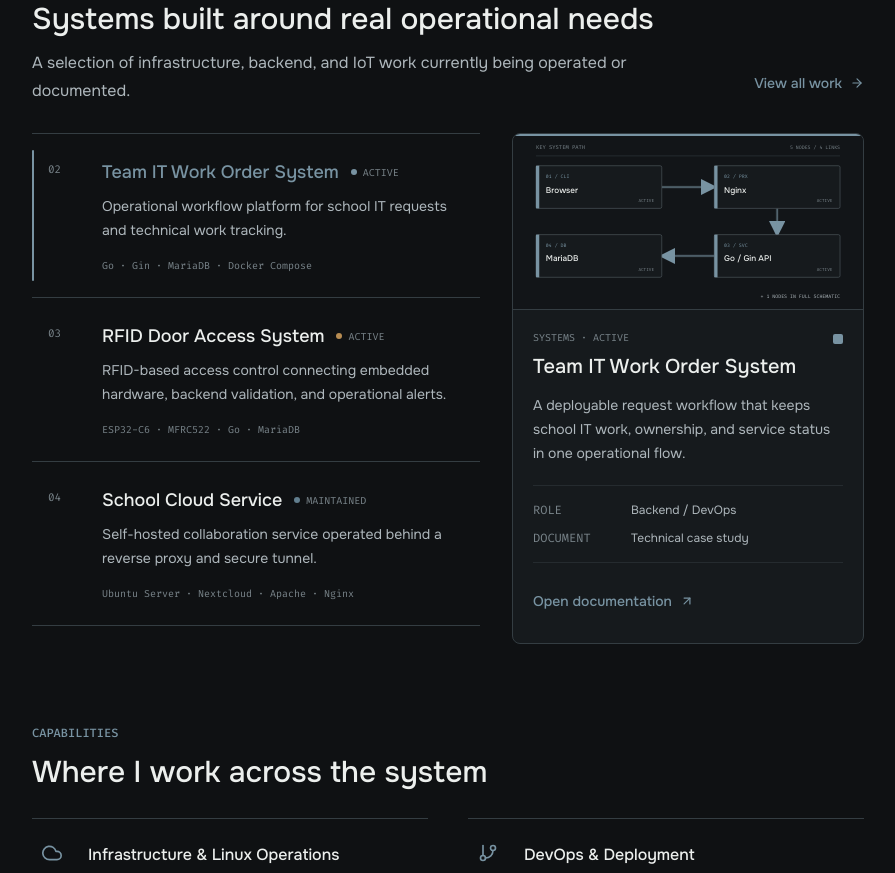
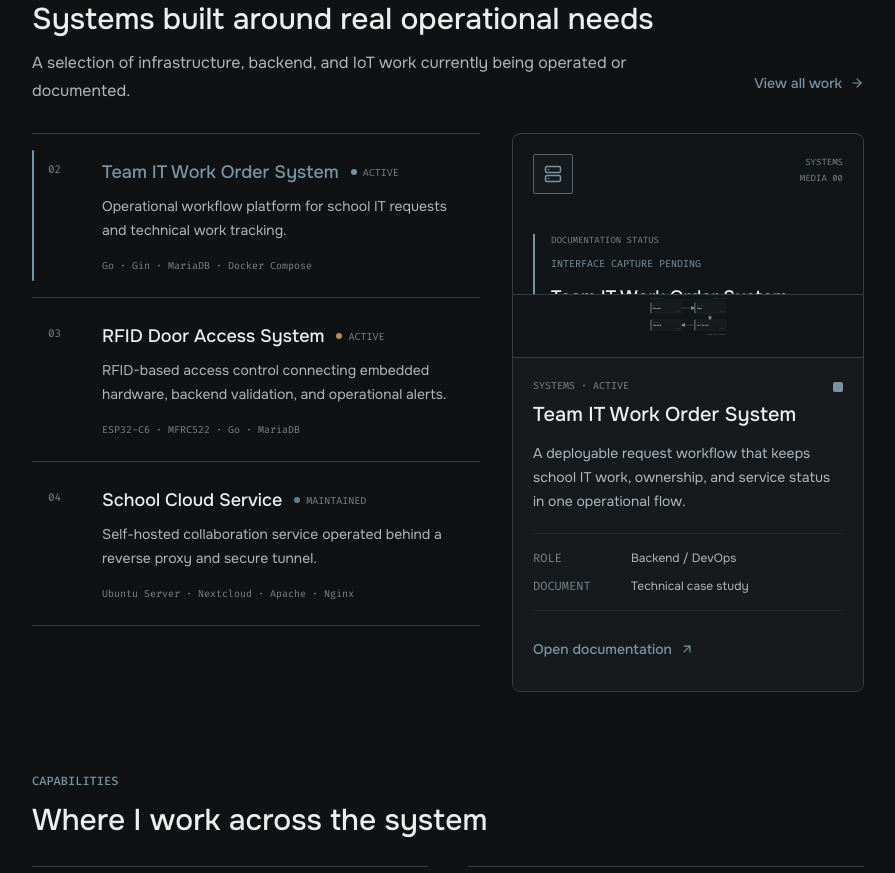
Before and after one commit to parothegreat/parothegreat-portfolio, a Next.js app: page / in a window 1280 px wide. Shown: the part 900-1773 px from the top of the page, without its empty margins (272-1167 px from the left). Built offline with nearby package versions, Linux system fonts and the light colour scheme.

Commit message:
feat: improve work explorer interactions

```diff
--- a/src/modules/work/components/WorkExplorer.tsx
+++ b/src/modules/work/components/WorkExplorer.tsx
@@ -1,7 +1,6 @@
 import { AnimatePresence, motion, useReducedMotion } from 'framer-motion';
-import Image from 'next/image';
 import Link from 'next/link';
-import { CSSProperties, useState } from 'react';
+import { CSSProperties, KeyboardEvent, useRef, useState } from 'react';
 import { FiArrowUpRight, FiChevronDown } from 'react-icons/fi';
 
 import {
@@ -12,6 +11,7 @@ import {
 } from '@/data/work';
 
 import { ArchitectureMap } from './ArchitectureExplorer';
+import ProjectVisual from './ProjectVisual';
 
 interface WorkExplorerProps {
   items: WorkItem[];
@@ -21,21 +21,31 @@ interface WorkExplorerProps {
 const WorkExplorer = ({ items, compact = false }: WorkExplorerProps) => {
   const [selectedId, setSelectedId] = useState(items[0]?.id);
   const [expandedId, setExpandedId] = useState<string | null>(null);
+  const desktopRows = useRef<Array<HTMLAnchorElement | null>>([]);
   const reduceMotion = useReducedMotion();
   const selected = items.find((item) => item.id === selectedId) ?? items[0];
 
   if (!selected) return null;
 
   const selectedAccent = WORK_ACCENT_COLORS[selected.accent];
-  const selectedPreview = selected.evidence.find(
-    (item) => item.type === 'image' && item.source.startsWith('/'),
-  );
+  const handleDesktopKeyDown = (
+    event: KeyboardEvent<HTMLAnchorElement>,
+    index: number,
+  ) => {
+    if (event.key !== 'ArrowDown' && event.key !== 'ArrowUp') return;
+
+    event.preventDefault();
+    const offset = event.key === 'ArrowDown' ? 1 : -1;
+    const nextIndex = (index + offset + items.length) % items.length;
+    setSelectedId(items[nextIndex].id);
+    desktopRows.current[nextIndex]?.focus();
+  };
 
   return (
     <div>
       <div className='hidden gap-8 lg:grid lg:grid-cols-[minmax(0,1.12fr)_minmax(320px,0.88fr)]'>
         <ol className='border-t border-[var(--line-default)]'>
-          {items.map((item) => {
+          {items.map((item, index) => {
             const isSelected = item.id === selected.id;
             const accent = WORK_ACCENT_COLORS[item.accent];
 
@@ -52,11 +62,15 @@ const WorkExplorer = ({ items, compact = false }: WorkExplorerProps) => {
                   />
                 ) : null}
                 <Link
+                  ref={(element) => {
+                    desktopRows.current[index] = element;
+                  }}
                   href={`/work/${item.slug}`}
                   aria-label={`Open ${item.title} case study`}
                   aria-current={isSelected ? 'true' : undefined}
                   className='group grid min-h-[148px] grid-cols-[42px_minmax(0,1fr)] gap-3 py-6 pl-4 pr-2 outline-none transition-colors duration-200 hover:bg-[color:var(--surface-1)] focus-visible:bg-[var(--surface-1)] focus-visible:ring-2 focus-visible:ring-inset focus-visible:ring-[var(--focus-ring)] motion-reduce:transition-none'
                   onFocus={() => setSelectedId(item.id)}
+                  onKeyDown={(event) => handleDesktopKeyDown(event, index)}
                   onMouseEnter={() => setSelectedId(item.id)}
                 >
                   <span className='pt-1 font-code text-[11px] text-[var(--text-tertiary)]'>
@@ -106,8 +120,10 @@ const WorkExplorer = ({ items, compact = false }: WorkExplorerProps) => {
                 transition={{ duration: reduceMotion ? 0.01 : 0.18 }}
               >
                 <div
-                  className={`relative overflow-hidden border-b border-[var(--line-default)] bg-[var(--bg-layer)] ${
-                    compact ? 'h-44' : 'h-56'
+                  className={`relative grid overflow-hidden border-b border-[var(--line-default)] bg-[var(--bg-layer)] ${
+                    compact
+                      ? 'h-56 grid-rows-[1.3fr_0.7fr]'
+                      : 'h-[340px] grid-rows-[1.35fr_0.65fr]'
                   }`}
                 >
                   <div
@@ -115,21 +131,17 @@ const WorkExplorer = ({ items, compact = false }: WorkExplorerProps) => {
                     className='absolute inset-x-0 top-0 h-0.5'
                     style={{ backgroundColor: selectedAccent }}
                   />
-                  {selectedPreview ? (
-                    <Image
-                      src={selectedPreview.source}
-                      alt={selectedPreview.alt ?? selectedPreview.title}
-                      fill
-                      sizes='(min-width: 1024px) 38vw, 100vw'
-                      className='object-cover'
-                    />
-                  ) : (
+                  <ProjectVisual
+                    project={selected}
+                    sizes='(min-width: 1024px) 38vw, 100vw'
+                  />
+                  <div className='min-h-0 border-t border-[var(--line-default)]'>
                     <ArchitectureMap
                       accent={selectedAccent}
                       architecture={selected.architecture}
                       variant='preview'
                     />
-                  )}
+                  </div>
                 </div>
 
                 <div className='p-5'>
@@ -195,11 +207,6 @@ const WorkExplorer = ({ items, compact = false }: WorkExplorerProps) => {
       <ol className='border-t border-[var(--line-default)] lg:hidden'>
         {items.map((item) => {
           const isExpanded = expandedId === item.id;
-          const accent = WORK_ACCENT_COLORS[item.accent];
-          const preview = item.evidence.find(
-            (evidence) =>
-              evidence.type === 'image' && evidence.source.startsWith('/'),
-          );
           const panelId = `work-preview-${item.id}`;
 
           return (
@@ -264,23 +271,10 @@ const WorkExplorer = ({ items, compact = false }: WorkExplorerProps) => {
                   >
                     <div className='mb-6 ml-9 overflow-hidden rounded-md border border-[var(--line-default)] bg-[var(--surface-1)]'>
                       <div className='h-40 bg-[var(--bg-layer)]'>
-                        {preview ? (
-                          <div className='relative h-full'>
-                            <Image
-                              src={preview.source}
-                              alt={preview.alt ?? preview.title}
-                              fill
-                              sizes='calc(100vw - 76px)'
-                              className='object-cover'
-                            />
-                          </div>
-                        ) : (
-                          <ArchitectureMap
-                            accent={accent}
-                            architecture={item.architecture}
-                            variant='preview'
-                          />
-                        )}
+                        <ProjectVisual
+                          project={item}
+                          sizes='calc(100vw - 76px)'
+                        />
                       </div>
                       <div className='border-t border-[var(--line-soft)] p-4'>
                         <p className='text-sm leading-6 text-[var(--text-secondary)]'>
@@ -289,6 +283,9 @@ const WorkExplorer = ({ items, compact = false }: WorkExplorerProps) => {
                         <p className='mt-3 font-code text-[10px] text-[var(--text-tertiary)]'>
                           {item.role.join(' / ')} ·{' '}
                           {DOCUMENTATION_LEVEL_LABELS[item.documentationLevel]}
+                        </p>
+                        <p className='mt-4 border-l border-[var(--line-strong)] pl-3 text-xs leading-5 text-[var(--text-secondary)]'>
+                          {item.architecture.summary}
                         </p>
                         <Link
                           href={`/work/${item.slug}`}
```
